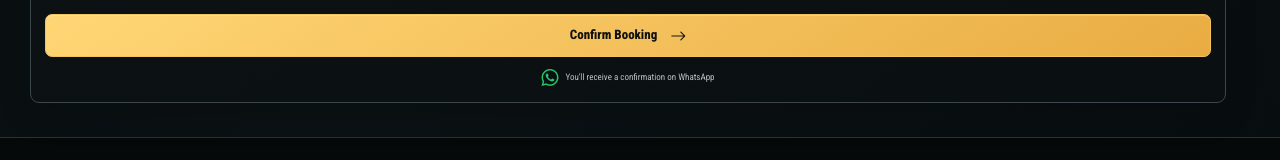
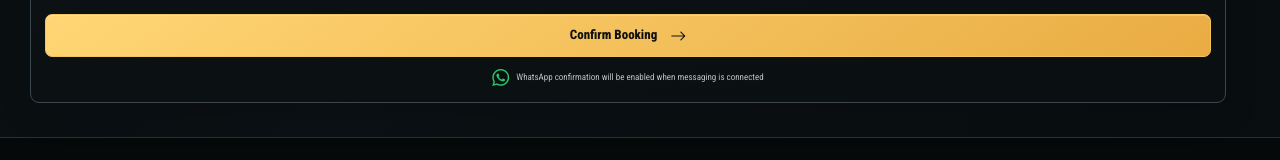
Before and after one commit to MuhaddisSaleem/BarbarBusinessSaasAngular, an Angular app: page / in a window 1280 px wide. Shown: the part 1915-2075 px from the top of the page. Built offline with nearby package versions, Linux system fonts and the light colour scheme.

Commit message:
qa: fix phase 1 anchors and messaging expectation

```diff
--- a/src/app/booking/booking.component.html
+++ b/src/app/booking/booking.component.html
@@ -29,7 +29,7 @@
     </div>
   </section>
 
-  <main class="booking-content">
+  <main id="services" class="booking-content">
     <div class="page-shell container-fluid">
       <div class="booking-grid row g-4 align-items-start">
         <div class="left-column col-12 col-lg-7 col-xxl-6">
@@ -407,7 +407,7 @@
                 </span>
                 <b><i class="bi bi-arrow-right"></i></b>
               </button>
-              <div class="whatsapp-note d-flex align-items-center justify-content-center"><span class="wa-icon d-flex align-items-center justify-content-center"><i class="bi bi-whatsapp"></i></span>You'll receive a confirmation on WhatsApp</div>
+              <div class="whatsapp-note d-flex align-items-center justify-content-center"><span class="wa-icon d-flex align-items-center justify-content-center"><i class="bi bi-whatsapp"></i></span>WhatsApp confirmation will be enabled when messaging is connected</div>
             </div>
           </div>
         </aside>
@@ -415,7 +415,7 @@
     </div>
   </main>
 
-  <footer class="booking-footer">
+  <footer id="contact" class="booking-footer">
     <div class="page-shell container-fluid footer-inner row g-3 align-items-center">
       <div class="footer-feature col-12 col-sm-6 col-lg d-flex align-items-center justify-content-center"><div class="footer-icon d-flex align-items-center justify-content-center"><i class="bi bi-calendar2-check"></i></div><div><strong>Easy Online Booking</strong><span>Book in seconds</span></div></div>
       <div class="footer-feature col-12 col-sm-6 col-lg d-flex align-items-center justify-content-center"><div class="footer-icon d-flex align-items-center justify-content-center"><i class="bi bi-shield-check"></i></div><div><strong>100% Secure</strong><span>Your information is safe</span></div></div>
```
